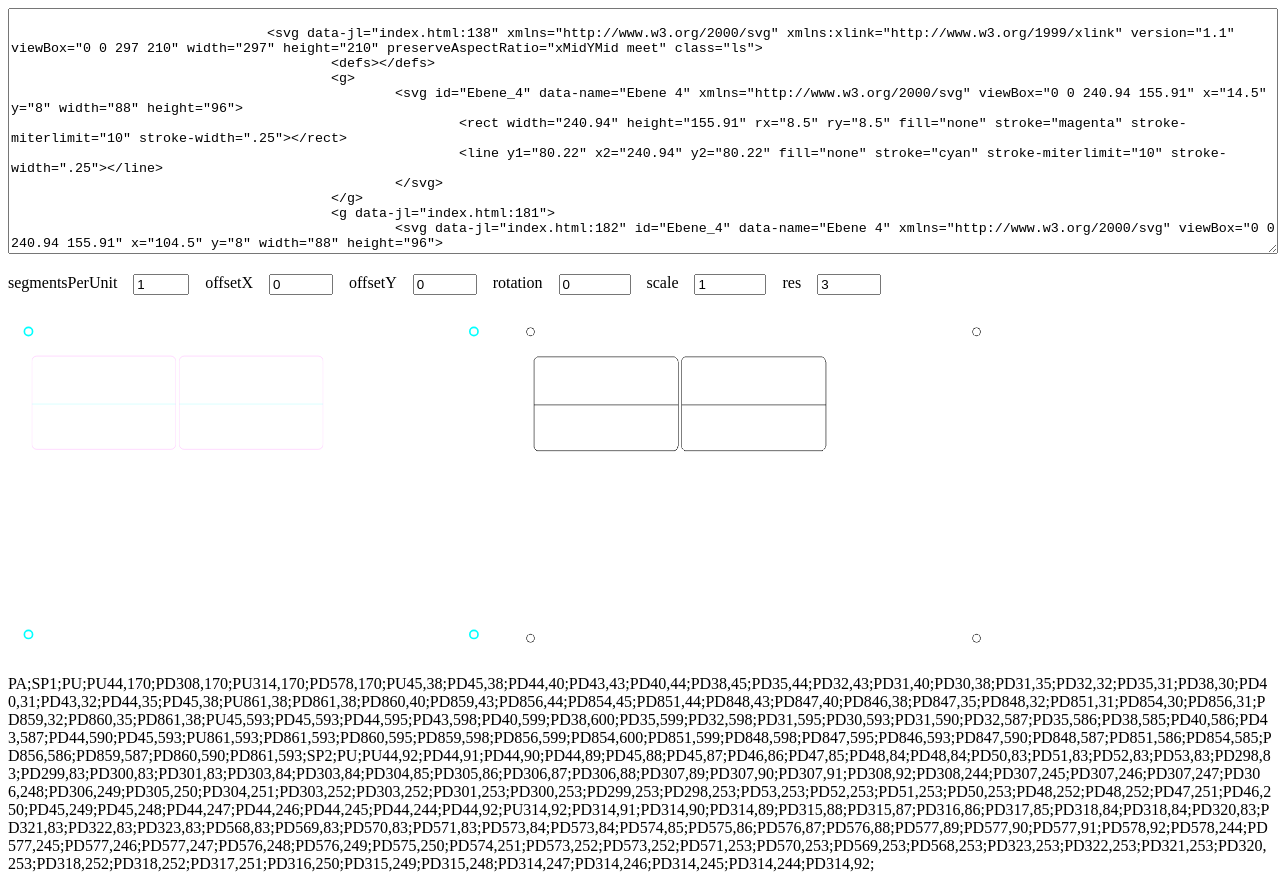
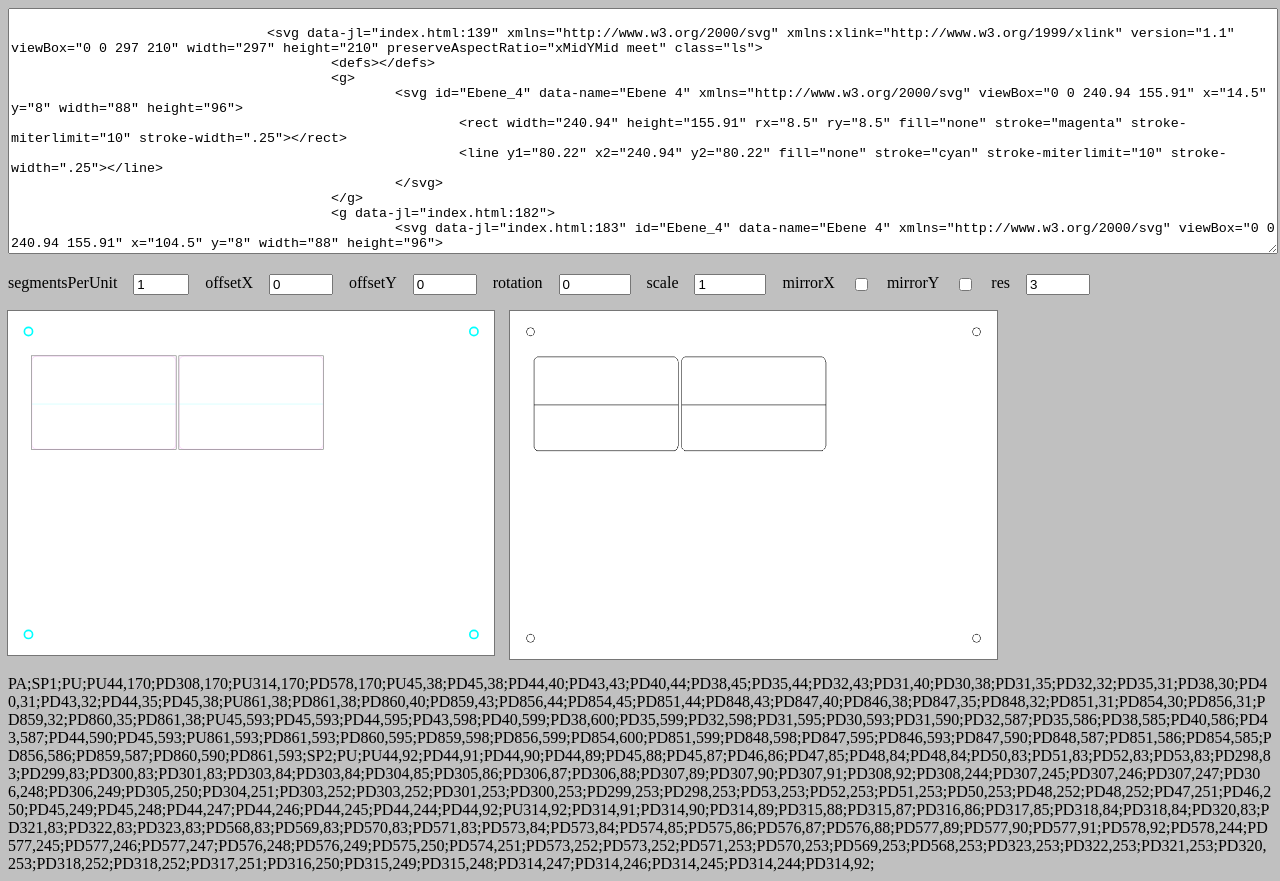
Before and after one commit to leon8ix/svg-hpgl, a website built with Vite: page index.html in a window 1280 px wide. Built offline with nearby package versions, Linux system fonts and the light colour scheme.

Commit message:
v0.8.0 - Added mirror feature (x and y), updated dependencies

```diff
--- a/index.html
+++ b/index.html
@@ -13,18 +13,15 @@
 			const output = document.getElementById('output');
 			const svgContainer = document.getElementById('svg');
 			const canvas = document.getElementById('canvas');
-			// const segmentsPerUnit = document.getElementById('segmentsPerUnit');
-			// const offsetX = document.getElementById('offsetX');
-			// const offsetY = document.getElementById('offsetY');
-			// const rotation = document.getElementById('rotation');
-			// const scale = document.getElementById('scale');
-			// const res = document.getElementById('res');
 
 			input.value = svg.innerHTML;
 
 			function update() {
 				const vals = {};
-				document.querySelectorAll('[data-val]').forEach(input => (vals[input.id] = parseFloat(input.value)));
+				document.querySelectorAll('[data-val]').forEach(input => {
+					if (input.type === 'number') vals[input.id] = Number(input.value);
+					if (input.type === 'checkbox') vals[input.id] = Boolean(input.checked);
+				});
 				vals.scale = (vals.scale || 1) * (vals.res || 1);
 				console.log(vals);
 
@@ -64,6 +61,10 @@
 			<input type="number" data-val value="0" min="-360" max="360" step="15" id="rotation" />
 			<label for="scale">scale</label>
 			<input type="number" data-val value="1" min="0.5" max="5" step="0.25" id="scale" />
+			<label for="mirrorX">mirrorX</label>
+			<input type="checkbox" data-val id="mirrorX" />
+			<label for="mirrorY">mirrorY</label>
+			<input type="checkbox" data-val id="mirrorY" />
 			<label for="res">res</label>
 			<input type="number" data-val value="3" min="0.5" max="5" step="0.5" id="res" />
 		</div>
@@ -220,8 +221,13 @@
 		</div>
 		<output id="output" style="word-break: break-all; display: block"></output>
 		<style>
+			body {
+				background-color: #c0c0c0;
+			}
 			svg,
 			canvas {
+				background-color: white;
+				outline: solid 1px #767676;
 				width: 38vw;
 				height: auto;
 			}
--- a/package.json
+++ b/package.json
@@ -1,6 +1,6 @@
 {
 	"name": "@leon8ix/svg-hpgl",
-	"version": "0.7.0",
+	"version": "0.8.0",
 	"author": "8ix",
 	"description": "A node package for converting SVG to HP-GL. Breaks up any curves into small segments.",
 	"license": "UNLICENSED",
@@ -20,8 +20,8 @@
 	},
 	"devDependencies": {
 		"@types/jsdom": "^21.1.7",
-		"typescript": "^5.6.3",
-		"vite": "^5.4.10"
+		"typescript": "^5.8.2",
+		"vite": "^6.2.1"
 	},
 	"dependencies": {
 		"adaptive-bezier-curve": "^1.0.3"
--- a/src/index.ts
+++ b/src/index.ts
@@ -23,7 +23,7 @@ export type PenSelectors = {
 export type SVGtoHPGLOptions = {
 	/** Number of line segments per og unit any curves will be split into */
 	segmentsPerUnit?: number;
-	/** 1. Rotation (degrees, clockwise, around center of svg) */
+	/** 1. Rotation (degrees, clockwise, around 0|0 of svg) */
 	rotation?: number;
 	/** 2. Offset (og unit, before rotation) */
 	offsetX?: number;
@@ -31,6 +31,10 @@ export type SVGtoHPGLOptions = {
 	offsetY?: number;
 	/** 3. Scale (factor used in hpgl values) */
 	scale?: number;
+	/** 4. Mirror around 0 */
+	mirrorX?: boolean;
+	/** 4. Mirror around 0 */
+	mirrorY?: boolean;
 };
 
 export function svgToHPGL(
@@ -173,7 +177,7 @@ export function svgToHPGL(
 
 function getTransformer(
 	element: SVGGraphicsElement,
-	{ offsetX = 0, offsetY = 0, rotation = 0, scale = 1 }: SVGtoHPGLOptions
+	{ offsetX = 0, offsetY = 0, rotation = 0, scale = 1, mirrorX = false, mirrorY = false }: SVGtoHPGLOptions
 ): (x: number, y: number) => [number, number] {
 	const rootSVG = getRootSVG(element);
 
@@ -202,7 +206,10 @@ function getTransformer(
 	}
 
 	// Merge in manually specified transformations
-	const userCTM = rootSVG.createSVGMatrix().translate(offsetX, offsetY).rotate(rotation).scale(scale);
+	let userCTM = rootSVG.createSVGMatrix().translate(offsetX, offsetY);
+	if (mirrorX) userCTM = userCTM.flipX();
+	if (mirrorY) userCTM = userCTM.flipY();
+	userCTM = userCTM.rotate(rotation).scale(scale);
 	ctm = userCTM.multiply(ctm);
 
 	const point = rootSVG.createSVGPoint();
```
Also changed, not shown: README.md, 1 other file.
